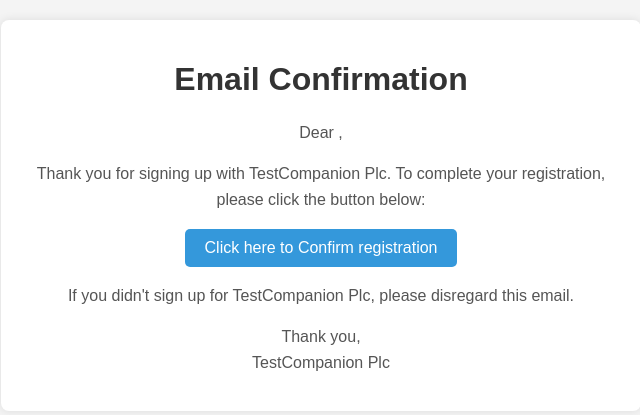
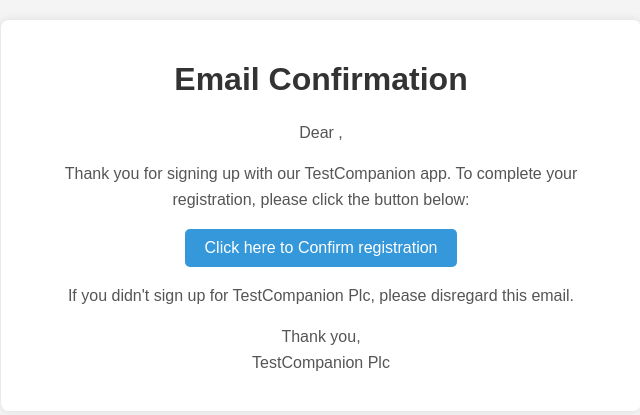
Before and after one commit to FosterSetor9060/Testcompanion_v1, a Python web app: template templates/Confirmreg.html in a window 1280 px wide. Shown: the top 415 px of the page, without its empty margins (319-959 px from the left). Run offline with Jinja, Linux system fonts and the light colour scheme; the template is opened without the code that fills it, so the values that code supplies are empty.

Commit message:
Adjusted the Confirmreg  html template body message

```diff
--- a/templates/Confirmreg.html
+++ b/templates/Confirmreg.html
@@ -54,7 +54,7 @@
     <div class="container">
         <h1>Email Confirmation</h1>
         <p>Dear {{ fullname|escape }} ,</p>
-        <p>Thank you for signing up with TestCompanion Plc. To complete your registration, please click the button below:</p>
+        <p>Thank you for signing up with our TestCompanion app. To complete your registration, please click the button below:</p>
 
         <a class="button" href="http://18.212.118.107:5001{{ url_for('testcompanion_confirm', user_id=user_id) }}?confirm=True">Click here to Confirm registration</a>
 
```
